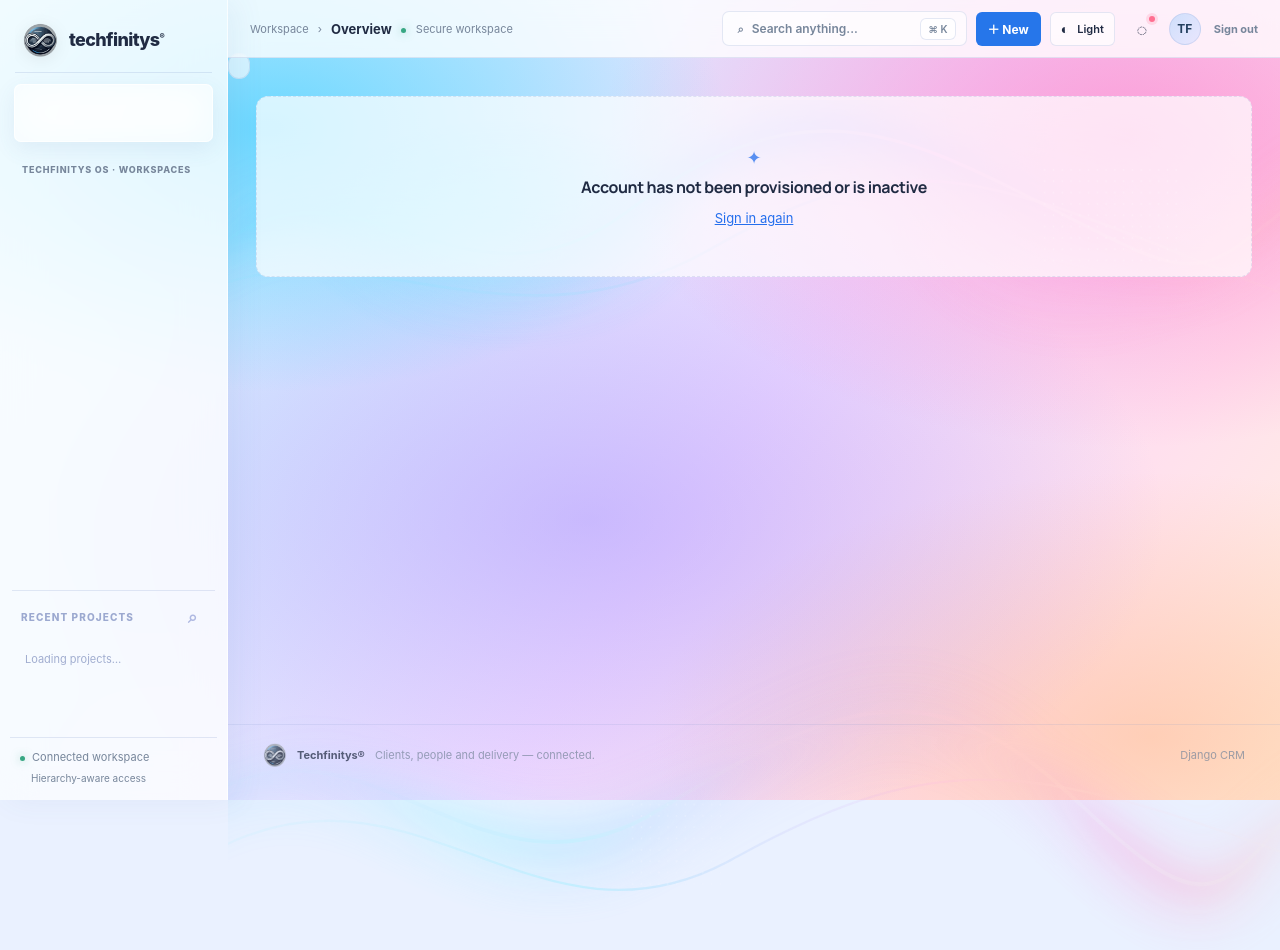
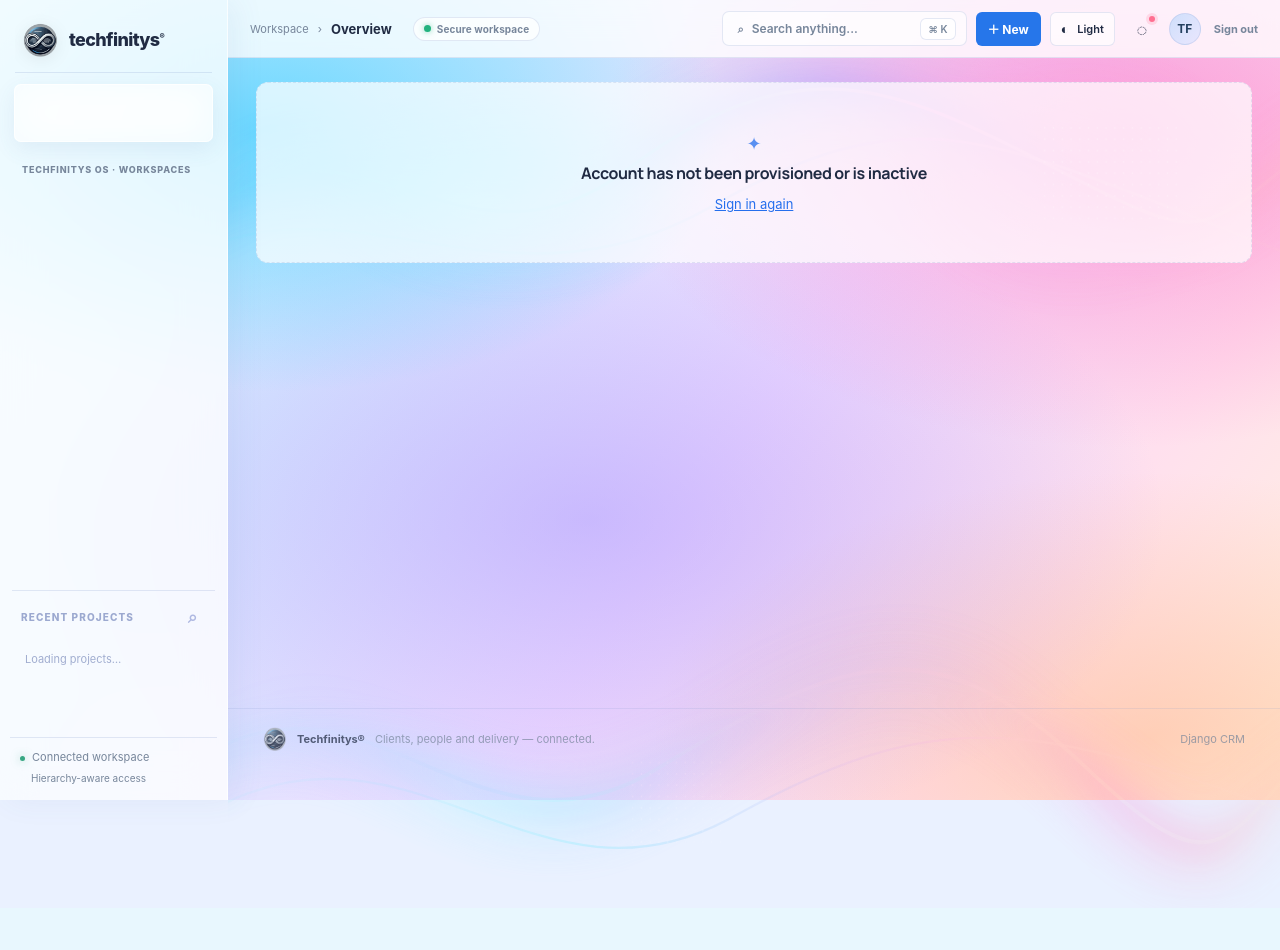
Before and after one commit to gitwork3054/Techfinitys, a Django app: page / in a window 1280 px wide. After the commit the page ends 891 px from the top, so only its background shows below. Run offline with Django 5.2, Linux system fonts and the light colour scheme; the visitor is signed in with stand-in values (Sample User, id 1); some libraries are stand-ins or nearby versions.

Commit message:
Restore strict header-to-content document flow and isolate decorative aura layer

```diff
--- a/workspace/static/workspace/zoho_next.css
+++ b/workspace/static/workspace/zoho_next.css
@@ -980,3 +980,82 @@ html[data-theme] .main>.demo-bar{
   overflow:hidden;
 }
 html[data-theme] .main>.demo-bar > *{position:relative;z-index:1}
+
+
+/* Structural header fix 2026-11-24: no independent banner/overlay.
+   Keep layout in document flow; reserve visuals for the background only. */
+html[data-theme] .main > .tf-security-metadata{display:none!important}
+html[data-theme] .main > .topbar{
+  display:flex!important;
+  align-items:center!important;
+  width:100%!important;
+  height:58px!important;
+  min-height:58px!important;
+  margin:0!important;
+  padding-top:0!important;
+  padding-bottom:0!important;
+  box-sizing:border-box!important;
+}
+html[data-theme] .main > main#mainContent{
+  display:block!important;
+  float:none!important;
+  clear:none!important;
+  position:relative!important;
+  top:auto!important;
+  transform:none!important;
+  margin:0!important;
+  padding-top:24px!important;
+  width:100%!important;
+  max-width:100%!important;
+  box-sizing:border-box!important;
+}
+html[data-theme] .main > .topbar .tf-secure-pill{
+  display:inline-flex;
+  align-items:center;
+  gap:6px;
+  margin-left:12px;
+  border:1px solid var(--border);
+  border-radius:100px;
+  padding:5px 10px;
+  font-size:10px;
+  font-weight:700;
+  letter-spacing:.01em;
+  white-space:nowrap;
+  color:var(--muted);
+  background:var(--panel);
+}
+html[data-theme] .tf-secure-pill .online{
+  width:7px;height:7px;min-width:7px;
+  margin:0;background:#22b27e;
+  box-shadow:0 0 6px rgba(34,178,126,.55);
+}
+html[data-theme] main#mainContent > .tf-header{
+  position:relative!important;
+  inset:auto!important;
+  margin:0 0 18px!important;
+  transform:none!important;
+  width:100%!important;
+  z-index:1!important;
+}
+html[data-theme] main#mainContent > #tfAdminOverviewStrip{
+  position:relative!important;
+  inset:auto!important;
+  margin:0 0 20px!important;
+  transform:none!important;
+  width:100%!important;
+  min-height:66px!important;
+  z-index:1!important;
+}
+html[data-theme] .main > .tf-aurora-ribbons{
+  top:58px!important;
+  height:max(850px,calc(100vh - 58px))!important;
+  pointer-events:none!important;
+  z-index:0!important;
+}
+@media(max-width:1050px){
+  html[data-theme] .main > .topbar .tf-secure-pill{display:none!important}
+}
+@media(max-width:730px){
+  html[data-theme] .main > .topbar{height:54px!important;min-height:54px!important}
+  html[data-theme] .main > main#mainContent{padding-top:16px!important}
+}
```
